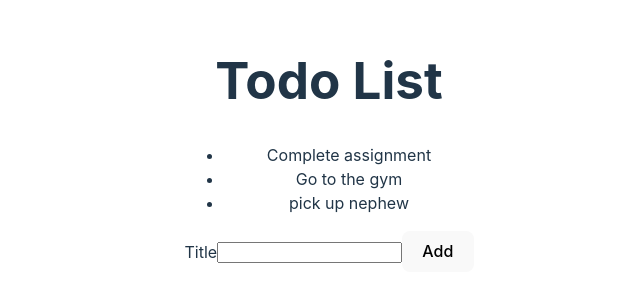
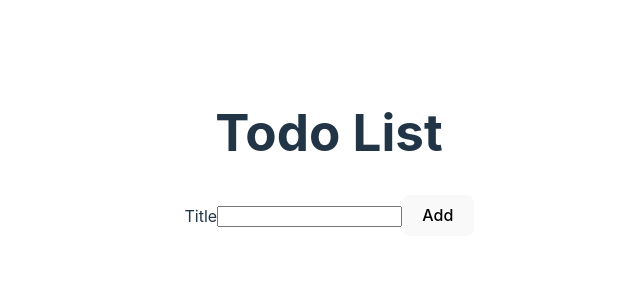
Before and after one commit to NayeTheCoder/react-todo, a React (Vite) app: page / in a window 1280 px wide. Shown: the part 247-548 px from the top of the page, without its empty margins (311-951 px from the left). Built offline with nearby package versions, Linux system fonts and the light colour scheme.

Commit message:
Reworked everything

```diff
--- a/src/AddTodoForm.jsx
+++ b/src/AddTodoForm.jsx
@@ -1,15 +1,23 @@
+import { useState } from 'react';
+
 function AddTodoForm (props) {
+   const [todoTitle, setTodoTitle] = useState("");
+
+ function handleTitleChange(event){
+   let newTodoTitle = event.target.value;
+   setTodoTitle(newTodoTitle);
+   console.log(todoTitle);
+ }
     function handleAddTodo(event) {
        event.preventDefault();
-       let todoTitle = event.target[0].value;
-       props.onAddTodo(todoTitle);
+       props.onAddTodo({title:todoTitle, id:Date.now()});
+       setTodoTitle('');
        console.log(todoTitle);
-       event.target[0].value ='';
     }
  return(
     <form onSubmit={handleAddTodo}>
         <label htmlFor="todoTitle">Title</label>
-        <input name="title" id="todoTitle"></input>
+        <input name="title" id="todoTitle" value={props.todoTitle} onChange={handleTitleChange}></input>
         <button type="submit">Add</button>
     </form>
  );
--- a/src/App.jsx
+++ b/src/App.jsx
@@ -9,16 +9,25 @@ import AddTodoForm from './AddTodoForm'
 
 function App() {
 
-  const [newTodo, setNewTodo] =useState();
+  const [todoList, setTodoList] = useState([]);
+
+function addTodo(newTodo) {
+  setTodoList(
+    [...todoList,
+    newTodo]
+  );
+}
 
   return (
     <div className="App">
      <h1> Todo List</h1>
-      <TodoList/>
-      <AddTodoForm onAddTodo={setNewTodo}/>
-     <p> {newTodo}</p>
+      <TodoList todoList={todoList}/>
+      <AddTodoForm onAddTodo={addTodo}/>
+
     </div>
   );
 }
 
+
+
 export default App
--- a/src/TodoList.jsx
+++ b/src/TodoList.jsx
@@ -1,24 +1,10 @@
 import TodoListItem from './TodoListItem';
 
-var todoList = [
-    {
-    id: 1,
-    title:"Complete assignment"
-    },
-    {
-      id:2,
-      title:"Go to the gym"
-    },
-    {
-      id:3,
-      title:"pick up nephew"
-    }
-  ];
 
-function TodoList () {
+function TodoList(props) {
     return(
         <ul>
-        {todoList.map(function(item){
+        {props.todoList.map(function(item){
           return (
             <TodoListItem key={item.id} title={item.title}/>
           );
```
